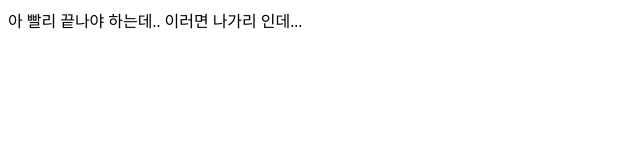
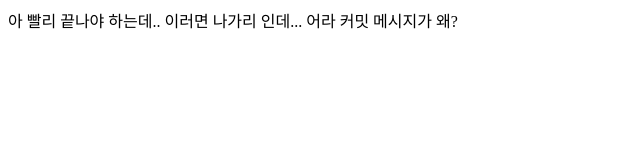
Before and after one commit to xguest7/hangi, a plain HTML site: page index.html in a window 1280 px wide. Shown: the whole page, without its empty margins (0-640 px from the left). Drawn offline with Linux system fonts and the light colour scheme.

Commit message:
커밋메시지 썼는데...

```diff
--- a/index.html
+++ b/index.html
@@ -7,5 +7,6 @@
 </head>
 <body>
     아 빨리 끝나야 하는데.. 이러면 나가리 인데...
+    어라 커밋 메시지가 왜?
 </body>
 </html>
```
